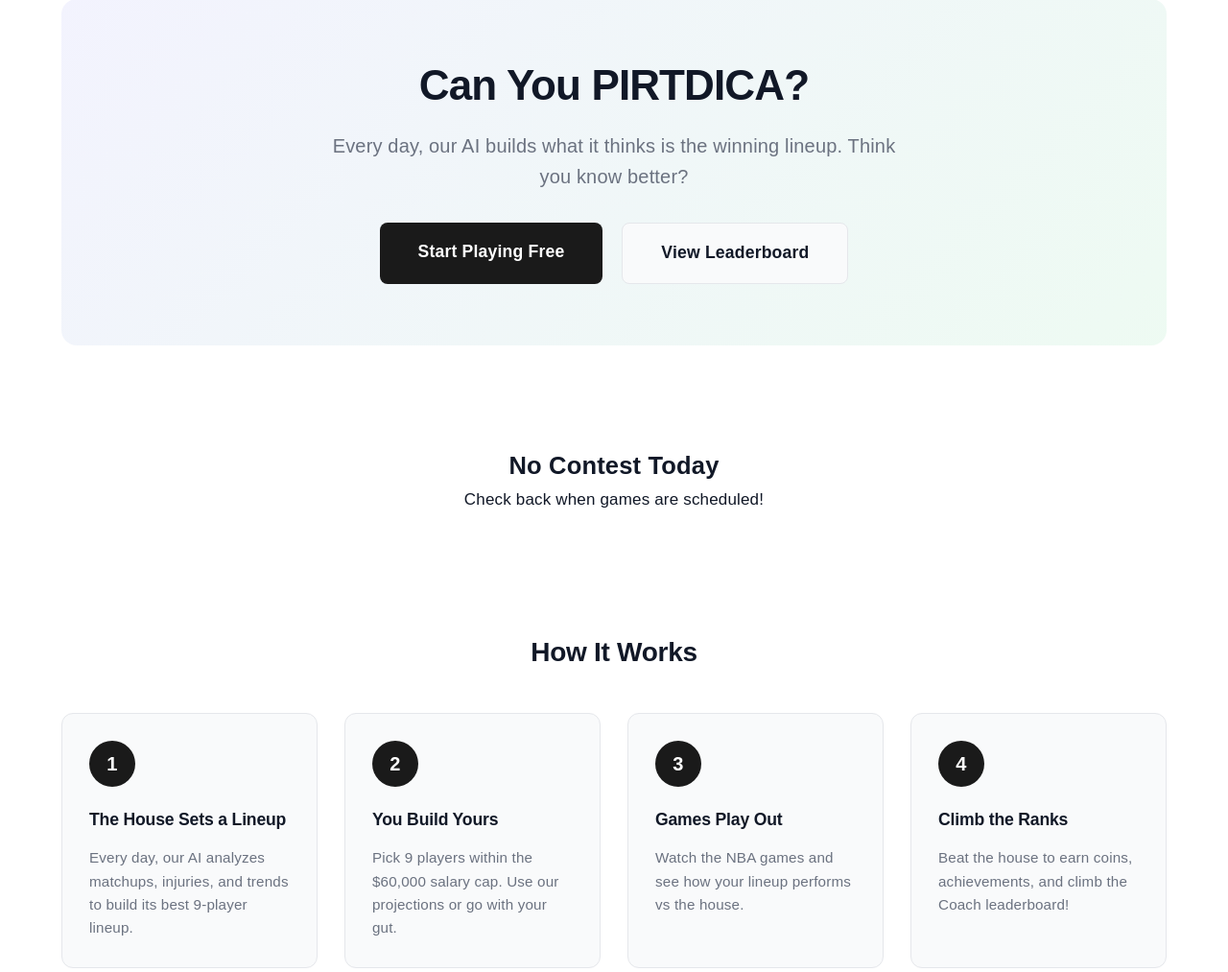
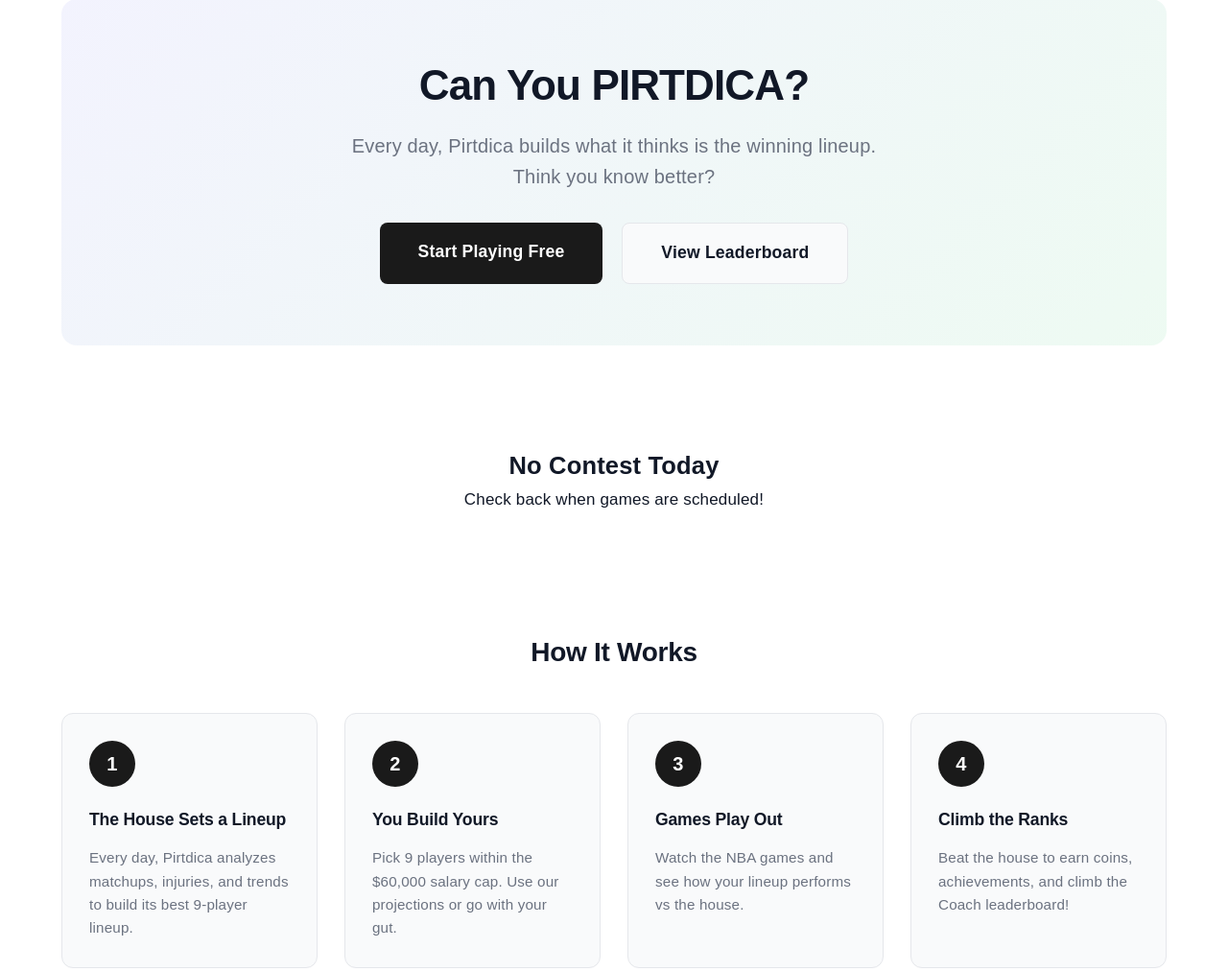
Before and after one commit to rakimr/PIRTDICA, a FastAPI app: page / in a window 1280 px wide. Shown: the part 119-1132 px from the top of the page at 96% size. Run offline with FastAPI, Linux system fonts and the light colour scheme; data comes from the database, SQL or seed files in the repository; some web fonts are replaced.

Commit message:
Update company name references from "our AI" to "Pirtdica"
Replace instances of "our AI" with "Pirtdica" in the home page template for branding consistency.

Replit-Commit-Author: Agent
Replit-Commit-Session-Id: 77c6f695-5fdd-489f-8cef-530d7e46efea
Replit-Commit-Checkpoint-Type: full_checkpoint
Replit-Commit-Event-Id: bc363074-5557-414a-bdb0-4c4d6f11b655
Replit-Commit-Screenshot-Url: https://storage.googleapis.com/screenshot-production-us-central1/041ea045-1712-4eb6-a52b-4e58dc819458/77c6f695-5fdd-489f-8cef-530d7e46efea/OEbaRvF
Replit-Helium-Checkpoint-Created: true

```diff
--- a/templates/home.html
+++ b/templates/home.html
@@ -5,7 +5,7 @@
 {% block content %}
 <div class="hero">
     <h1>Can You PIRTDICA?</h1>
-    <p>Every day, our AI builds what it thinks is the winning lineup. Think you know better?</p>
+    <p>Every day, Pirtdica builds what it thinks is the winning lineup. Think you know better?</p>
     {% if not user %}
         <div class="hero-buttons">
             <a href="/register" class="btn btn-primary btn-large">Start Playing Free</a>
@@ -87,7 +87,7 @@
         <div class="feature-card">
             <div class="feature-icon">1</div>
             <h3>The House Sets a Lineup</h3>
-            <p>Every day, our AI analyzes matchups, injuries, and trends to build its best 9-player lineup.</p>
+            <p>Every day, Pirtdica analyzes matchups, injuries, and trends to build its best 9-player lineup.</p>
         </div>
         <div class="feature-card">
             <div class="feature-icon">2</div>
```
